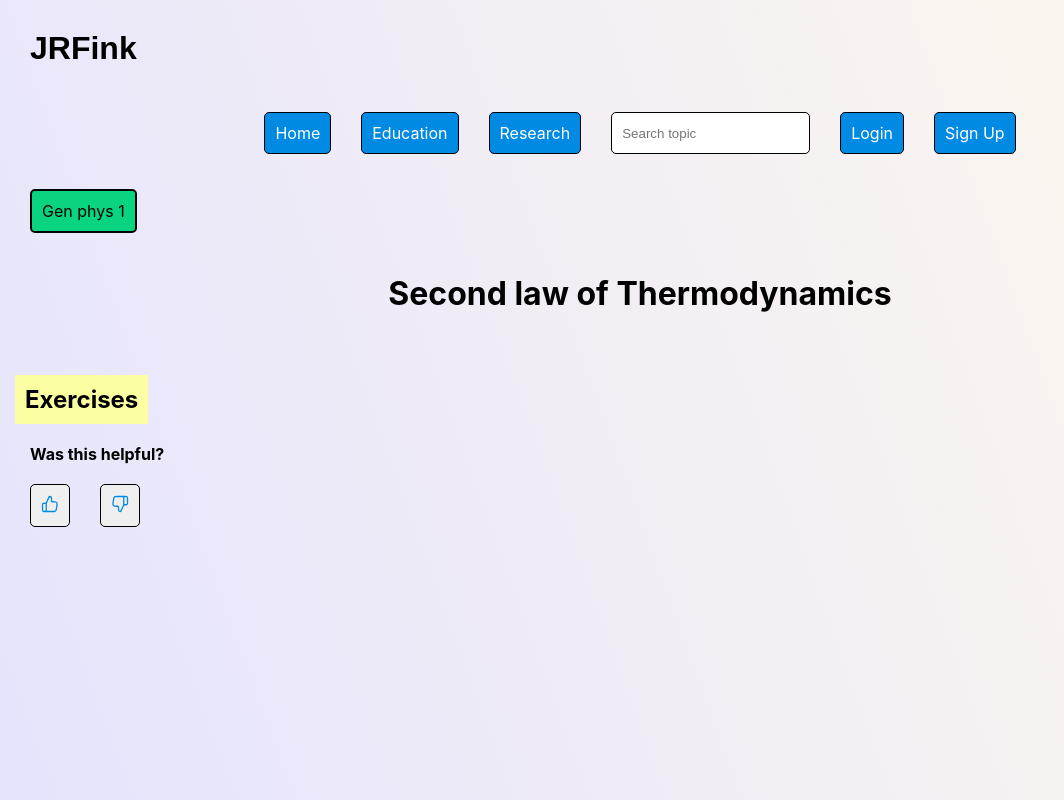
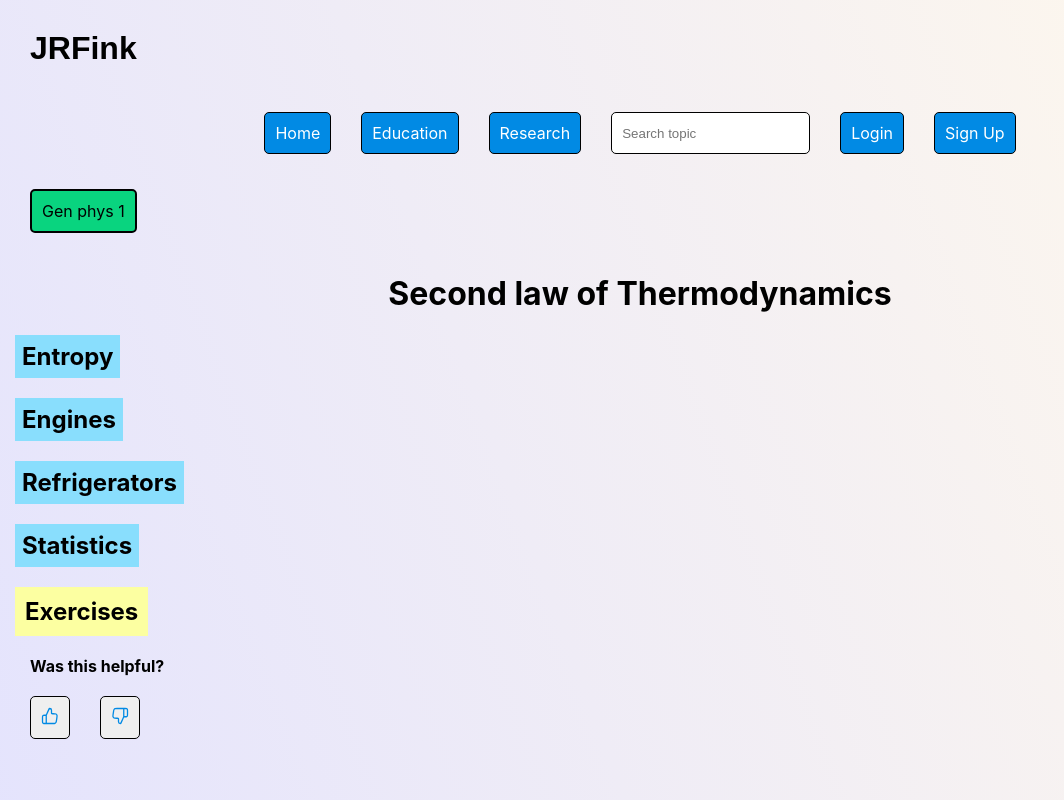
Before and after one commit to JRFink/jrfphyspagesnew, a Next.js app: page /education/gp1/slaw in a window 1280 px wide. Shown: the top 800 px of the page, without its empty margins (0-1064 px from the left). Built offline with nearby package versions, Linux system fonts and the light colour scheme.

Commit message:
Update index.tsx

```diff
--- a/pages/education/gp1/slaw/index.tsx
+++ b/pages/education/gp1/slaw/index.tsx
@@ -11,7 +11,24 @@ const Slaw = () => {
             <h1 className={style.centerText}>
                 Second law of Thermodynamics
             </h1>
-
+            <h2 className={style.h2SectionColor} id="ent">
+                Entropy
+            </h2>
+            <br></br>
+            <br></br>
+            <h2 className={style.h2SectionColor} id="eng">
+                Engines
+            </h2>
+            <br></br>
+            <br></br>
+            <h2 className={style.h2SectionColor} id="ref">
+                Refrigerators
+            </h2>
+            <br></br>
+            <br></br>
+            <h2 className={style.h2SectionColor} id="stat">
+                Statistics
+            </h2>
             <br></br>
             <br></br>
             <SlawEx />
```
